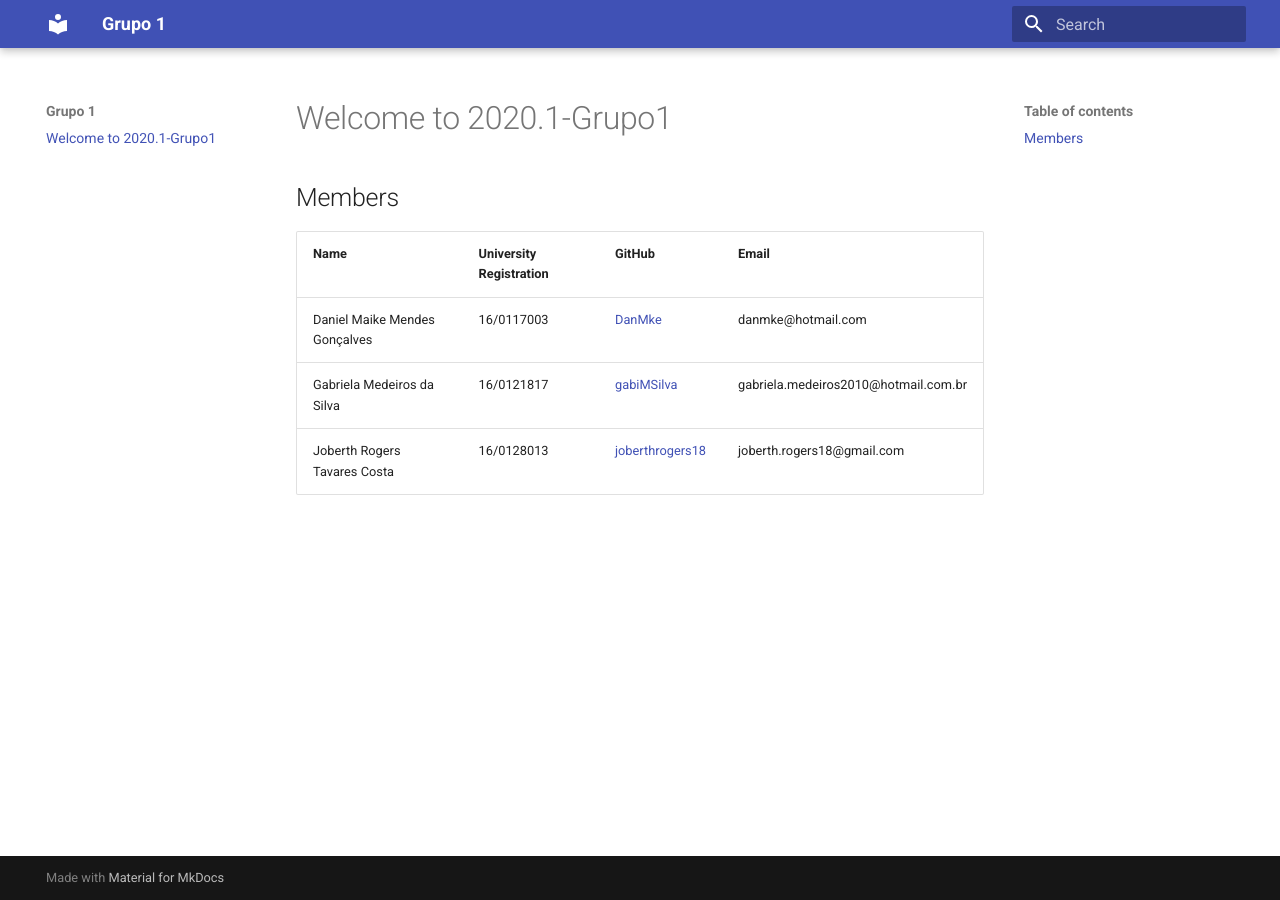
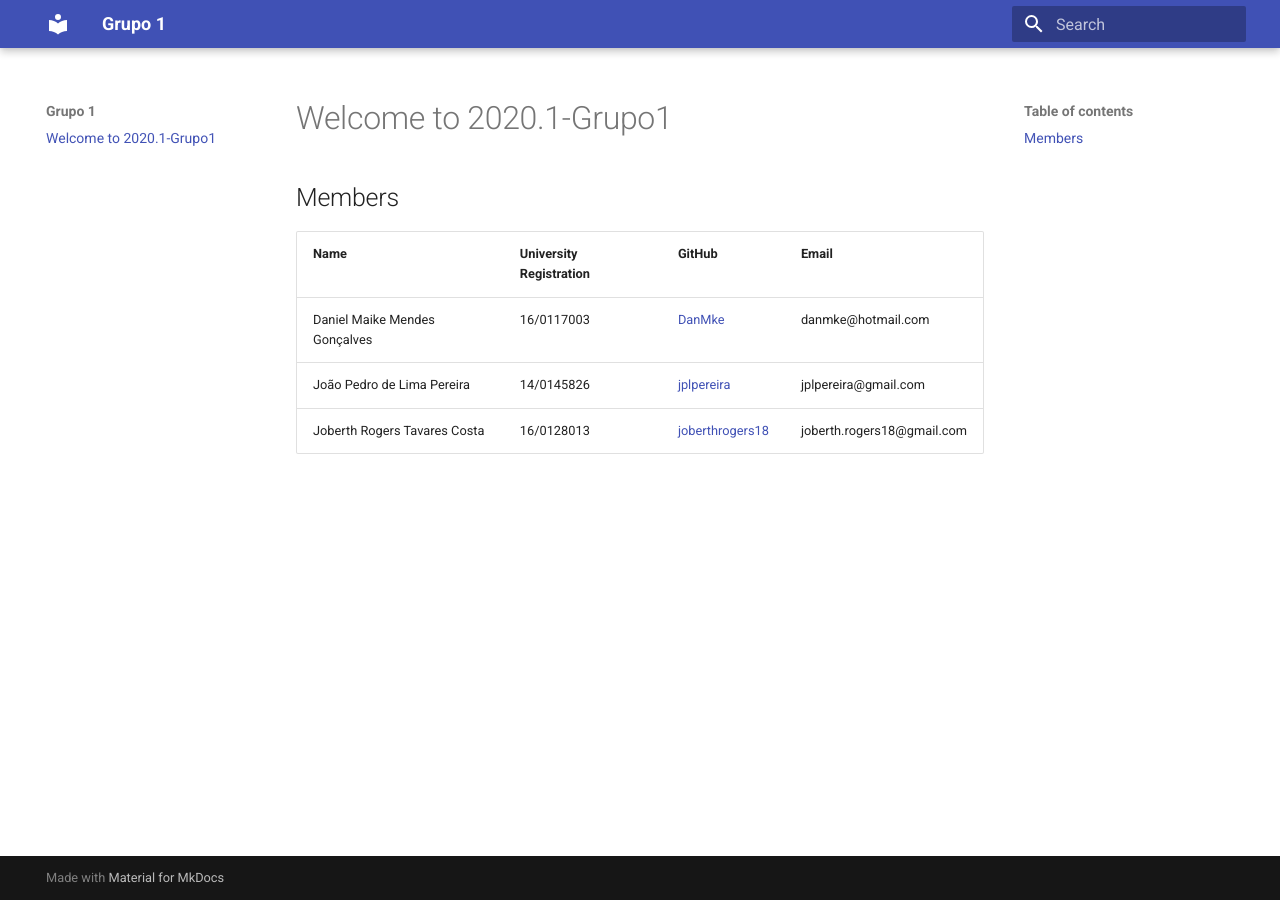
Before and after one commit to fga-eps-mds/2020.1-eSaudeUnB-Wiki, an MkDocs documentation site: the page built from docs/index.md, in a window 1280 px wide. Built offline with MkDocs 1.6.1 and Material for MkDocs 9.7.7, drawn with Linux system fonts in a browser that asks for light colours.

Commit message:
Updated EPS members
Co-authored-by: jplpereira <jplpereira@gmail.com>
Co-authored-by: joberth.rogers18 <joberth.rogers18@gmail.com>

```diff
--- a/docs/index.md
+++ b/docs/index.md
@@ -5,5 +5,5 @@
 | Name                          | University Registration  | GitHub             | Email                                |
 |-------------------------------|------------|--------------------|--------------------------------------|
 | Daniel Maike Mendes Gonçalves | 16/0117003 | [DanMke](https://github.com/DanMke)             | danmke@hotmail.com                   |
-| Gabriela Medeiros da Silva    | 16/0121817 | [gabiMSilva](https://github.com/gabiMSilva)         | gabriela.medeiros2010@hotmail.com.br |
+| João Pedro de Lima Pereira    | 14/0145826 | [jplpereira](https://github.com/jplpereira)         | jplpereira@gmail.com |
 | Joberth Rogers Tavares Costa  | 16/0128013 | [joberthrogers18](https://github.com/joberthrogers18)    | joberth.rogers18@gmail.com    |
```
